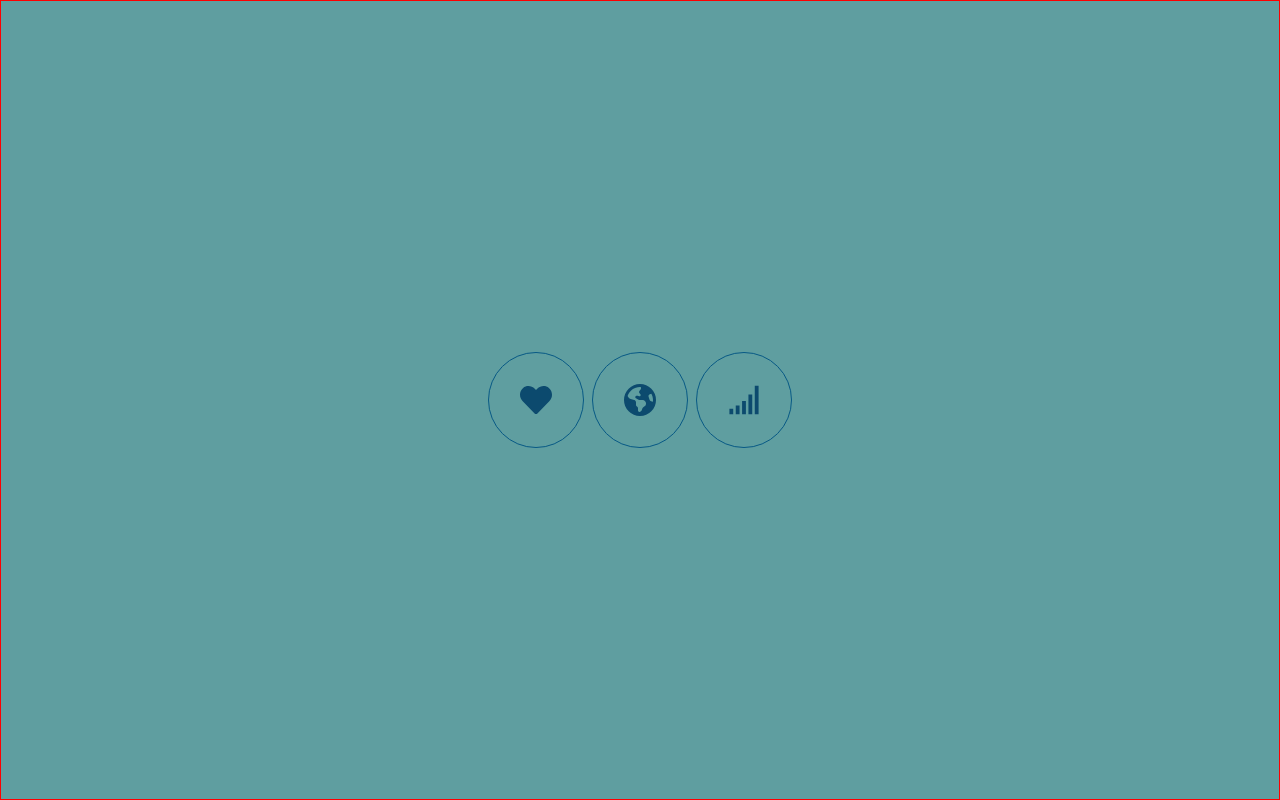
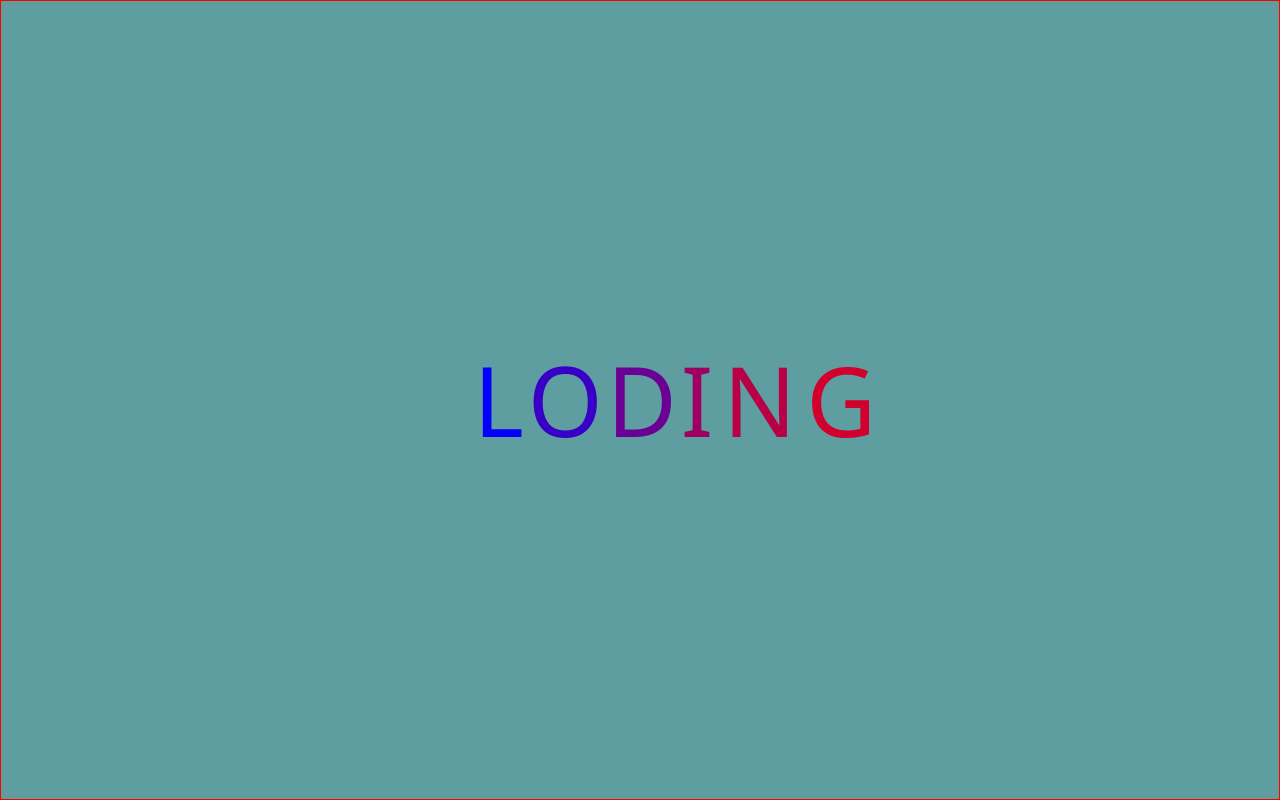
Before and after one commit to aeinmananni/animation-with-tailwind-css-in-react-js, a React (Vite) app: page / in a window 1280 px wide. Built offline with nearby package versions, Linux system fonts and the light colour scheme.

Commit message:
add new animation

```diff
--- a/src/components/animations-keyframs/index.tsx
+++ b/src/components/animations-keyframs/index.tsx
@@ -1,8 +1,8 @@
 // import { BsHeartFill } from "react-icons/bs";
-import styles from "./style.module.css";
-import { FaHeart } from "react-icons/fa";
-import { FaEarthAmericas } from "react-icons/fa6";
-import { GiNetworkBars } from "react-icons/gi";
+// import styles from "./style.module.css";
+// import { FaHeart } from "react-icons/fa";
+// import { FaEarthAmericas } from "react-icons/fa6";
+// import { GiNetworkBars } from "react-icons/gi";
 const AnimationsKeyFrams = () => {
   // const Light = [
   //   { letter: "L", delay: 0.25 },
@@ -56,7 +56,7 @@ const AnimationsKeyFrams = () => {
         <span style={{ animationDelay: "1s" }} className={styles.sp} />
         <span style={{ animationDelay: "1.2s" }} className={styles.sp} />
       </div> */}
-      <div className="flex justify-center gap-2 relative  items-center">
+      {/* <div className="flex justify-center gap-2 relative  items-center">
         <div className={`${styles.iconsDiv} group`}>
           <div className="rounded-full w-[93%] h-[93%] border-2 border-dashed border-white absolute top-1 left-0.5 opacity-0 group-hover:opacity-100 group-hover:animate-rotation2" />
           <div className="w-full h-full bg-transparent group-hover:bg-white rounded-full duration-300 flex justify-center items-center">
@@ -75,6 +75,45 @@ const AnimationsKeyFrams = () => {
             <GiNetworkBars size={32} className="text-sky-900" />
           </div>
         </div>
+      </div> */}
+
+      <div className="flex justify-center items-center gap-4">
+        <span
+          style={{ animationDelay: "1s" }}
+          className="text-8xl animate-moving2"
+        >
+          L
+        </span>
+        <span
+          style={{ animationDelay: "1.2s" }}
+          className="text-8xl animate-moving2"
+        >
+          O
+        </span>
+        <span
+          style={{ animationDelay: "1.4s" }}
+          className="text-8xl animate-moving2"
+        >
+          D
+        </span>
+        <span
+          style={{ animationDelay: "1.6s" }}
+          className="text-8xl animate-moving2"
+        >
+          I
+        </span>
+        <span
+          style={{ animationDelay: "1.7s" }}
+          className="text-8xl animate-moving2"
+        >
+          N
+        </span>
+        <span
+          style={{ animationDelay: "1.8s" }}
+          className="text-8xl animate-moving2"
+        >
+          G
+        </span>
       </div>
     </>
   );
--- a/tailwind.config.js
+++ b/tailwind.config.js
@@ -26,7 +26,8 @@ export default {
         heart:"heart .5s  infinite both",
         textBackground: "textBackground 20s linear infinite",
         loading:"loading .5s linear infinite alternate",
-        rotation2:"rotation2 4s linear infinite "
+        rotation2:"rotation2 4s linear infinite",
+        moving2:"moving2 1s linear infinite alternate "
       },
       keyframes:{
          move1:{
@@ -87,6 +88,10 @@ export default {
         rotation2:{
            "0%":{transform:"rotate(0,0)"},
            "100%":{transform:"rotate(180deg)"},
+        },
+        moving2:{
+          "0%":{transform:"translateX(0)" ,color:"red"},
+          "100%":{transform:"translateX(60px)",color:"blue"},
         }
 
       }
```
